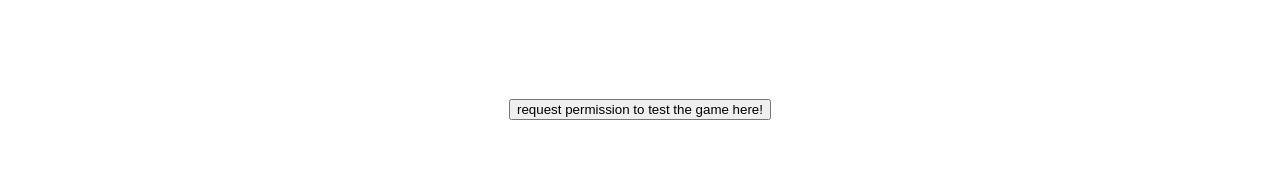
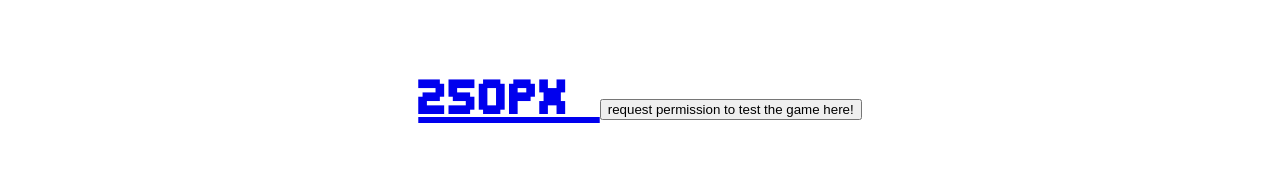
Before and after one commit to pyeddie/pyeddie.github.io, a plain HTML site: page index.html in a window 1280 px wide. Shown: the part 241-414 px from the top of the page. Drawn offline with Linux system fonts and the light colour scheme.

Commit message:
Update index.html

```diff
--- a/index.html
+++ b/index.html
@@ -16,7 +16,7 @@
 </head>
 <body>
     <h2> welcome to openinghoursgame.com</h2>
-    <a href = "https://drive.google.com/drive/folders/1ZBvRdDhV8ufJxnAFF6-2Akx48GlnCRwc?usp=sharing"> <button>request permission to test the game here!</button> </a>
+    <a href = "https://drive.google.com/drive/folders/1ZBvRdDhV8ufJxnAFF6-2Akx48GlnCRwc?usp=sharing"> 250px <button>request permission to test the game here!</button> </a>
     <p> email me if you wanna know anything else:</p>
     <p> pydrunk@gmail.com</p>
 
```
